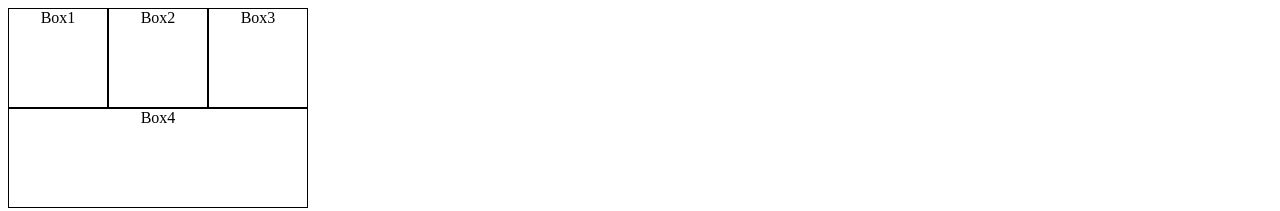
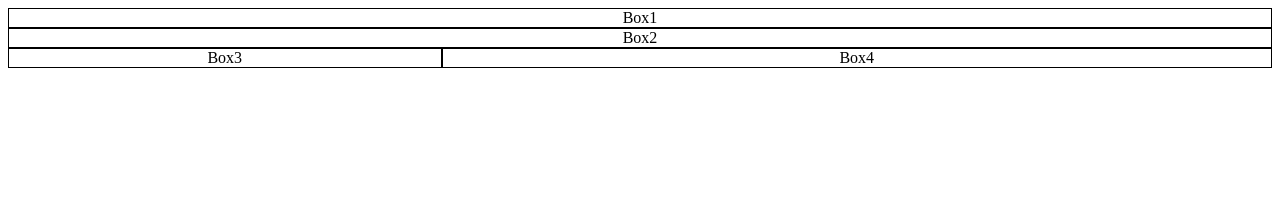
Before and after one commit to ShotaNakahata/Various-types-of-practice, a plain HTML site: page Udemy_CSS/Grid/index.html in a window 1280 px wide. Drawn offline with Linux system fonts and the light colour scheme.

Commit message:
Udemy_css grid2

```diff
--- a/Udemy_CSS/Grid/index.html
+++ b/Udemy_CSS/Grid/index.html
@@ -11,18 +11,19 @@
         }
         .container{
             display: grid;
-            grid-template-columns: 100px  100px 100px ;
-            grid-template-rows:100px  100px 100px 100px ;
+            grid-template-areas: "area1 area1 area1"
+                                 "area2 area2 area2"
+                                 "area3 area4 area4"
 
         }
     </style>
 </head>
 <body>
     <div class="container">
-        <div class="Box">Box1</div>
-        <div class="Box">Box2</div>
-        <div class="Box">Box3</div>
-        <div class="Box " style="grid-column: 1/span 3;">Box4</div>
+        <div class="Box" style="grid-area: area1;">Box1</div>
+        <div class="Box"style="grid-area: area2;">Box2</div>
+        <div class="Box"style="grid-area: area3;">Box3</div>
+        <div class="Box"style="grid-area: area4;">Box4</div>
     </div>
 </body>
 </html>
```
